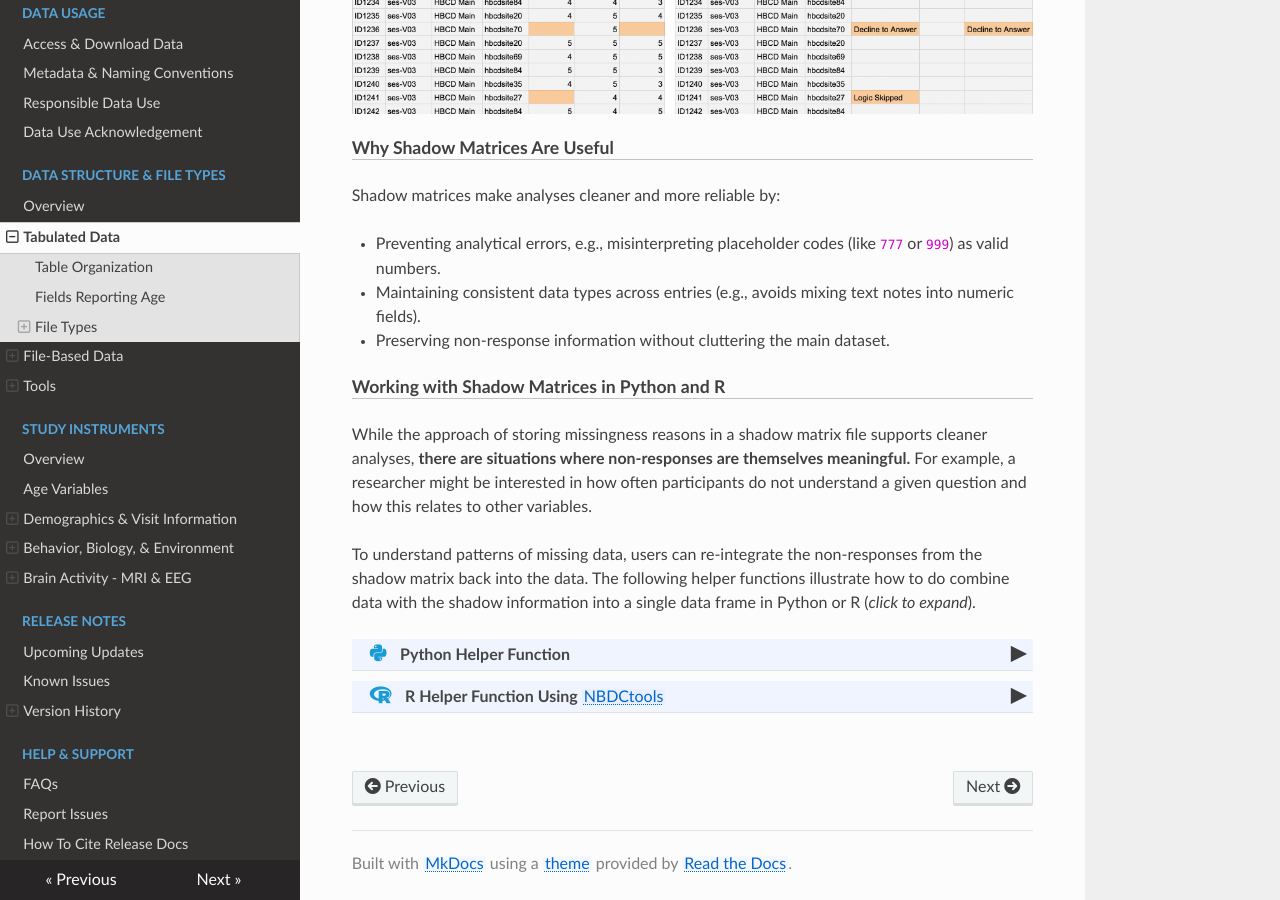
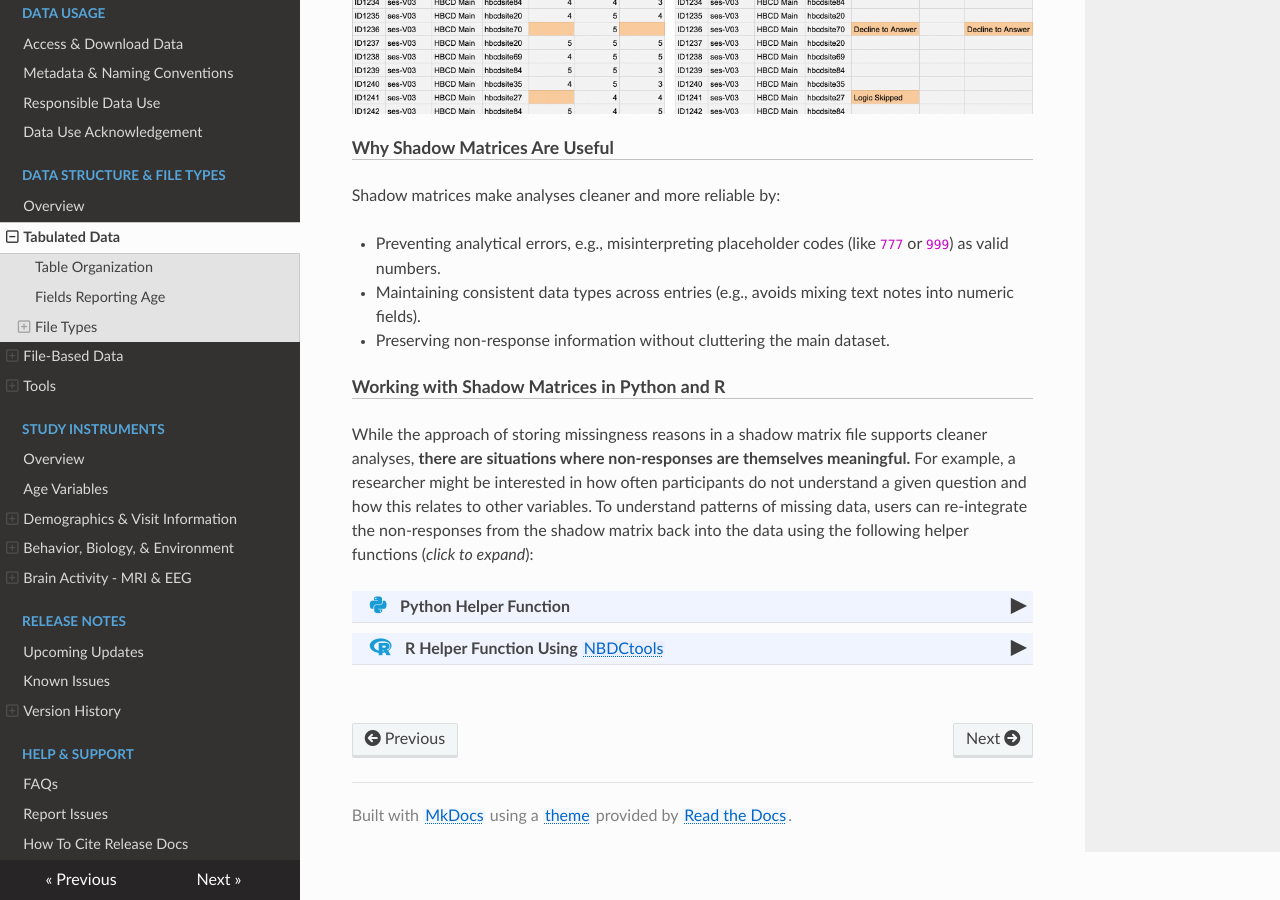
Before and after one commit to nbdc-datahub/hbcd-docs, an MkDocs documentation site: the page built from docs/datacuration/phenotypes.md, in a window 1280 px wide and 900 px high, scrolled down 2964 px. Built offline with MkDocs 1.6.1, drawn with Linux system fonts in a browser that asks for light colours; nearby versions of some CDN libraries.

Commit message:
minor update

```diff
--- a/docs/datacuration/phenotypes.md
+++ b/docs/datacuration/phenotypes.md
@@ -174,9 +174,7 @@
 
 #### Working with Shadow Matrices in Python and R
 
-While the approach of storing missingness reasons in a shadow matrix file supports cleaner analyses, **there are situations where non-responses are themselves meaningful.** For example, a researcher might be interested in how often participants do not understand a given question and how this relates to other variables.
-
-To understand patterns of missing data, users can re-integrate the non-responses from the shadow matrix back into the data. The following helper functions illustrate how to do combine data with the shadow information into a single data frame in Python or R (*click to expand*).
+While the approach of storing missingness reasons in a shadow matrix file supports cleaner analyses, **there are situations where non-responses are themselves meaningful.** For example, a researcher might be interested in how often participants do not understand a given question and how this relates to other variables. To understand patterns of missing data, users can re-integrate the non-responses from the shadow matrix back into the data using the following helper functions (*click to expand*):
 
 <div id="python-helper-function" class="table-banner" onclick="toggleCollapse(this)">
   <span class="text-with-link">
```
